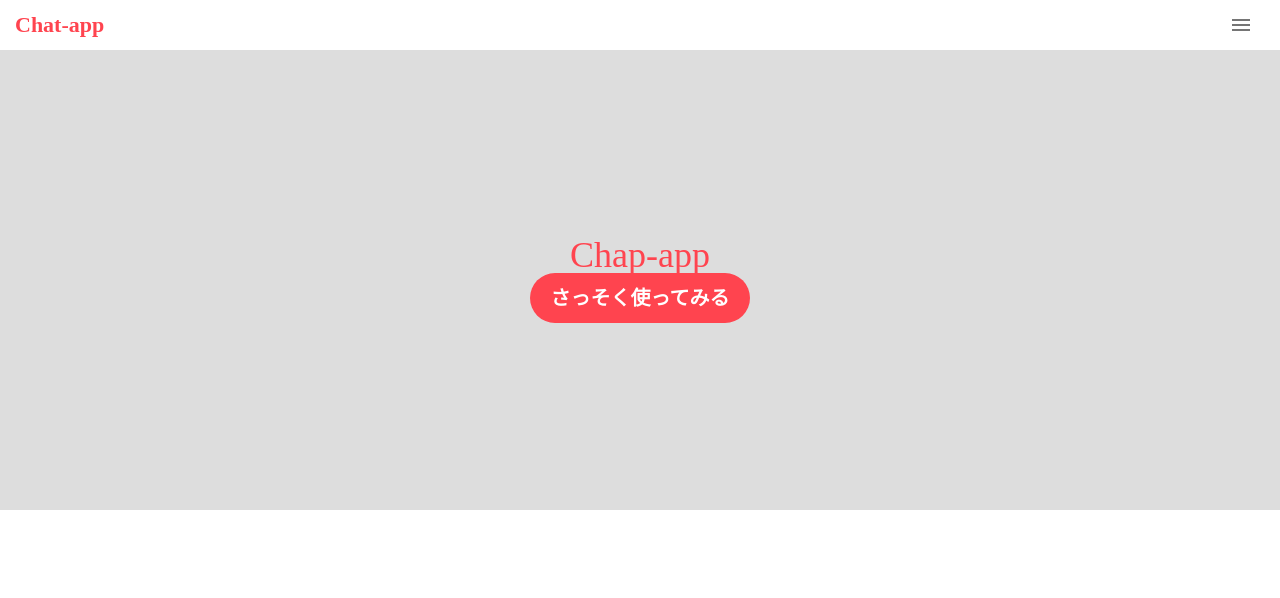
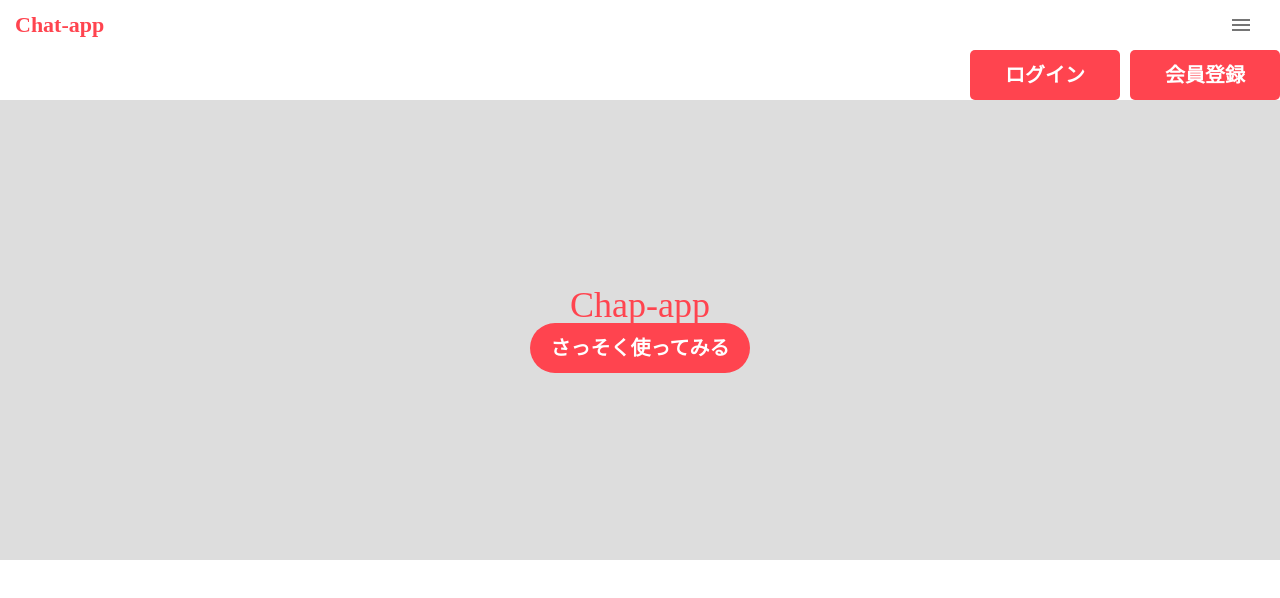
Before and after one commit to rubicon44/chat-app, a React (Create React App) app: page /top in a window 1280 px wide. Shown: the top 598 px of the page. Built offline with nearby package versions, Linux system fonts and the light colour scheme.

Commit message:
create nextSignInButton.jsx & next SignUpButton.jsx

```diff
--- /dev/null
+++ b/src/components/presentational/atoms/nextSignInButton.jsx
@@ -0,0 +1,27 @@
+import React from 'react';
+import styled from 'styled-components';
+import { Link } from 'react-router-dom';
+
+const ButtonStyle = styled(Link)`
+  display: flex;
+  flex-direction: column;
+  justify-content: center;
+  align-items: center;
+  width: 150px;
+  height: 50px;
+  color: #fff;
+  font-size: 20px;
+  font-weight: bold;
+  text-decoration: none;
+  border: none;
+  border-radius: 5px;
+  background-color: #ff444f;
+`
+
+function NextSignInButton(props) {
+  return (
+    <ButtonStyle to="/sign_in">{props.text}</ButtonStyle>
+  )
+}
+
+export default NextSignInButton;
--- /dev/null
+++ b/src/components/presentational/atoms/nextSignUpButton.jsx
@@ -0,0 +1,27 @@
+import React from 'react';
+import styled from 'styled-components';
+import { Link } from 'react-router-dom';
+
+const ButtonStyle = styled(Link)`
+  display: flex;
+  flex-direction: column;
+  justify-content: center;
+  align-items: center;
+  width: 150px;
+  height: 50px;
+  color: #fff;
+  font-size: 20px;
+  font-weight: bold;
+  text-decoration: none;
+  border: none;
+  border-radius: 5px;
+  background-color: #ff444f;
+`
+
+function NextSignUpButton(props) {
+  return (
+    <ButtonStyle to="/sign_up">{props.text}</ButtonStyle>
+  )
+}
+
+export default NextSignUpButton;
--- a/src/static_pages/sign_up.jsx
+++ b/src/static_pages/sign_up.jsx
@@ -109,7 +109,7 @@ export default class SignUp extends Component {
             <Title>Chat-app</Title>
             {/* loginForm.js */}
             <RegistrationFormGroup>
-            <dt>ユーザー登録</dt>
+            <dt>新規会員登録</dt>
             <dd>
                 <RegistrationForm>
                     <RegistrationFormTable>
--- a/src/static_pages/top.jsx
+++ b/src/static_pages/top.jsx
@@ -2,6 +2,8 @@ import React, { Component } from 'react';
 import { Link, } from 'react-router-dom';
 import styled from 'styled-components';
 import Header from '../components/containers/organisms/header';
+import NextSignInButton from '../components/presentational/atoms/nextSignInButton';
+import NextSignUpButton from '../components/presentational/atoms/nextSignUpButton';
 import NextChatButton from '../components/presentational/atoms/nextChatButton';
 
 const TopBackground = styled.div`
@@ -21,11 +23,25 @@ const Title = styled.h1`
   font-family: YuMincho;
 `
 
+const NextSignInUpButtonCover = styled.div`
+  display: flex;
+  justify-content: flex-end;
+
+  // todo:子要素にそのままmarginを当てたくないため、「親要素Coverの子要素のaタグ」へのスタイリング指定を行う。
+  > a:first-of-type {
+    margin-right: 10px;
+  }
+`
+
 class Top extends Component {
   render() {
     return (
       <div>
         <Header />
+        <NextSignInUpButtonCover>
+          <NextSignInButton text="ログイン" />
+          <NextSignUpButton text="会員登録" />
+        </NextSignInUpButtonCover>
         <TopBackground>
           <Title>Chap-app</Title>
           {/* 下記で「ゲストログイン」ができるようにする。 */}
```
